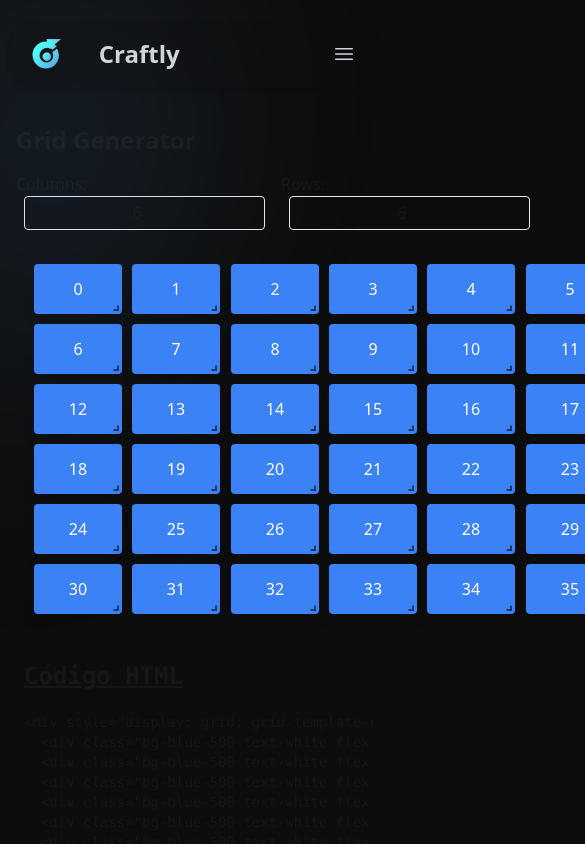
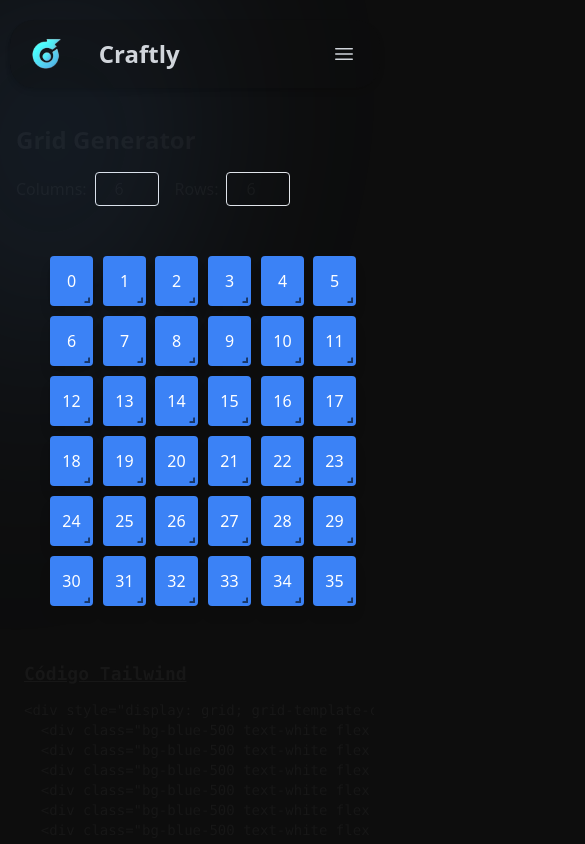
Before and after one commit to rafael-bit/craftly, a Next.js app: page /gridGenerator in a window 390 px wide. Shown: the top 844 px of the page, 585 px wide, since content can reach past the window. Built offline with nearby package versions, Linux system fonts and the light colour scheme.

Commit message:
feat: improve responsive mode

```diff
--- a/app/components/SettingsForm.tsx
+++ b/app/components/SettingsForm.tsx
@@ -185,7 +185,7 @@ export default function SettingsForm() {
 						<span className="text-neutral-400 text-xs">Confirm your password.</span>
 					</label>
 					<div className="w-full flex justify-end">
-						<button className="mt-5 px-10 py-2 rounded-lg bg-primary hover:bg-hover text-white border border-gray-700 hover:text-gray-200 transition-all duration-300">
+						<button className="mt-10 md:mt-5 px-10 py-2 rounded-lg bg-primary hover:bg-hover text-white border border-gray-700 hover:text-gray-200 transition-all duration-300">
 							Save
 						</button>
 					</div>
@@ -238,7 +238,7 @@ export default function SettingsForm() {
 								))}
 							</ul>
 						</aside>
-						<div className="w-4/5 px-6 rounded-lg">
+						<div className="md:w-4/5 px-6 rounded-lg">
 							{sections[activeSection]}
 						</div>
 					</div>
--- a/app/components/Tasks.tsx
+++ b/app/components/Tasks.tsx
@@ -345,7 +345,7 @@ export default function Tasks() {
 		<div key="task-1" className="scrollbar">
 			<CodeViewer componentCode={componentCode} />
 
-			<div className="relative w-3/4 mx-auto mt-10 p-4 bg-primary rounded-md shadow-md">
+			<div className="relative w-full md:w-3/4 mx-auto mt-10 p-4 bg-primary rounded-md shadow-md">
 				<h1 className="text-2xl font-bold text-gray-100 mb-4">Task Manager</h1>
 
 				<div className="md:flex gap-2 mb-4 items-center">
--- a/app/gridGenerator/page.tsx
+++ b/app/gridGenerator/page.tsx
@@ -1,6 +1,6 @@
 'use client'
 
-import { useState, useEffect } from "react";
+import { useState, useEffect, useRef } from "react";
 import GridLayout, { Layout } from "react-grid-layout";
 import "react-grid-layout/css/styles.css";
 import "react-resizable/css/styles.css";
@@ -9,6 +9,8 @@ export default function GridGenerator() {
   const [cols, setCols] = useState(6);
   const [rows, setRows] = useState(6);
   const [layout, setLayout] = useState<Layout[]>([]);
+  const [containerWidth, setContainerWidth] = useState(600);
+  const containerRef = useRef<HTMLDivElement>(null);
 
   useEffect(() => {
     const newLayout: Layout[] = [];
@@ -22,6 +24,21 @@ export default function GridGenerator() {
     setLayout(newLayout);
   }, [cols, rows]);
 
+  useEffect(() => {
+    const updateWidth = () => {
+      if (containerRef.current) {
+        const width = containerRef.current.offsetWidth;
+        setContainerWidth(width);
+      }
+    };
+
+    updateWidth();
+
+    window.addEventListener('resize', updateWidth);
+
+    return () => window.removeEventListener('resize', updateWidth);
+  }, []);
+
   const generateHTMLGrid = () => {
     return `<div style=\"display: grid; grid-template-columns: repeat(${cols}, minmax(0, 1fr)); grid-auto-rows: 50px; gap: 0.5rem\">
 ${layout.map(item => `  <div class=\"bg-blue-500 text-white flex items-center justify-center rounded shadow-lg\" style=\"grid-column: ${item.x + 1} / span ${item.w}; grid-row: ${item.y + 1} / span ${item.h};\">${item.i}</div>`).join("\n")}
@@ -29,34 +46,39 @@ ${layout.map(item => `  <div class=\"bg-blue-500 text-white flex items-center ju
   };
 
   return (
-    <div className="p-4 container">
+    <div className="p-4 container mx-auto max-w-6xl">
       <h1 className="text-2xl font-bold mb-4">Grid Generator</h1>
-      <div className="mb-4 flex gap-4">
-        <label>
+      <div className="mb-4 flex flex-wrap gap-4">
+        <label className="flex items-center">
           Columns:
           <input
             type="number"
+            min="1"
+            max="12"
             value={cols}
             onChange={(e) => setCols(Number(e.target.value))}
-            className="bg-background ml-2 p-1 border rounded text-center"
+            className="bg-background ml-2 p-1 border rounded text-center w-16"
           />
         </label>
-        <label>
+        <label className="flex items-center">
           Rows:
           <input
             type="number"
+            min="1"
+            max="12"
             value={rows}
             onChange={(e) => setRows(Number(e.target.value))}
-            className="bg-background ml-2 p-1 border rounded text-center"
+            className="bg-background ml-2 p-1 border rounded text-center w-16"
           />
         </label>
       </div>
+      <div ref={containerRef} className="w-full overflow-x-auto p-4 rounded-lg">
         <GridLayout
           className="p-2 rounded"
           layout={layout}
           cols={cols}
           rowHeight={50}
-        width={600}
+          width={containerWidth - 32} // subtract padding
           onLayoutChange={(newLayout) => setLayout(newLayout as Layout[])}
         >
           {layout.map((item) => (
@@ -68,8 +90,9 @@ ${layout.map(item => `  <div class=\"bg-blue-500 text-white flex items-center ju
             </div>
           ))}
         </GridLayout>
+      </div>
       <pre className="mt-4 p-2 bg-background rounded text-sm overflow-auto">
-        <h1 className="text-2xl font-bold underline my-5">Código HTML</h1>
+        <h1 className="text-lg font-bold underline my-3">Código Tailwind</h1>
         {generateHTMLGrid()}
       </pre>
     </div>
```
Lines whose indentation alone changed are shown as unchanged.
